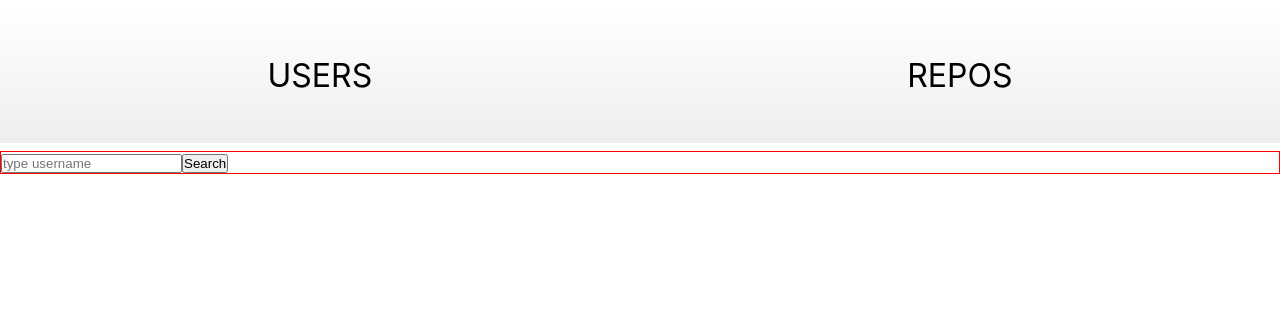
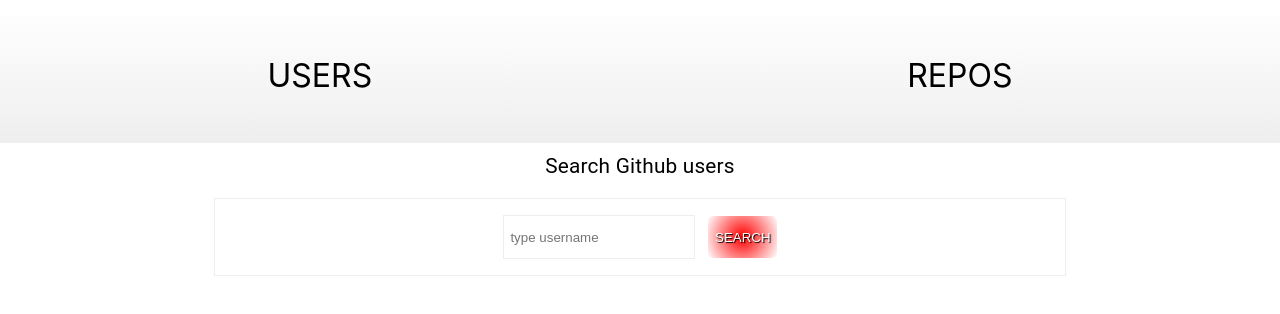
Before and after one commit to OscarAnillo/Business_Case, a React (Create React App) app: page /users in a window 1280 px wide. Shown: the top 314 px of the page. Built offline with nearby package versions, Linux system fonts and the light colour scheme.

Commit message:
added style to users file

```diff
--- a/src/Components/FrontEnd/Users/Users.js
+++ b/src/Components/FrontEnd/Users/Users.js
@@ -1,14 +1,41 @@
 import {useState} from 'react';
 
 /* material-ui */
+import {Typography} from '@material-ui/core';
 import {makeStyles} from '@material-ui/core/styles';
 
 /* axios */
 import axios from 'axios';
 
 const useStyles = makeStyles(theme => ({
-    divStyle: {
-        border: '1px solid red'
+    typoTitle: {
+        fontSize: '1.1rem',
+        [theme.breakpoints.up('sm')] : {
+            fontSize: '1.3rem'
+        }
+    },
+    formStyle: {
+        border: '1px solid #eee',
+        width: '90%',
+        margin: '1em auto',
+        padding: '1em 0',
+        [theme.breakpoints.up('sm')] : {
+            maxWidth : '850px'
+        }
+    },
+    inputStyle : {
+        padding: '1em .5em',
+        border: '1px solid #eee',
+        marginRight: '1em'
+    },
+    btnStyle: {
+        padding: '1em .5em',
+        border: 'none',
+        borderRadius: 5,
+        background: 'radial-gradient(circle, red, #fff)',
+        textTransform: 'uppercase',
+        color: '#fff',
+        textShadow: '1px 1px 1px #000'
     }
 }))
 export default function CallUsers(){
@@ -31,20 +58,19 @@ export default function CallUsers(){
         e.preventDefault();
     }
     return(
-        <div className={classes.divStyle}>
-            <div>
-                <form onSubmit={submitHandler}>
-                    <input type="text" value={username} onChange={(e) => setUsername(e.target.value)} placeholder="type username"/>
-                    <button onClick={searchUsers}>Search</button>
+        <div className="App">
+            <Typography className={classes.typoTitle}>Search Github users</Typography>
+                <form onSubmit={submitHandler} className={classes.formStyle}>
+                    <input type="text" value={username} onChange={(e) => setUsername(e.target.value)} placeholder="type username" className={classes.inputStyle}/>
+                    <button onClick={searchUsers} className={classes.btnStyle}>Search</button>
                 </form>
                 {loading && <h1>Loading...</h1>}
                 {data.map(x => (
                     <div key={x.id}>
-                        <p>Name: {x.name}</p>
+                        <p>Name: {x.login}</p>
                         <img src={x.avatar_url} alt="avatar" />
                     </div>
                 ))}
-            </div>
         </div>
     )
 }
```
